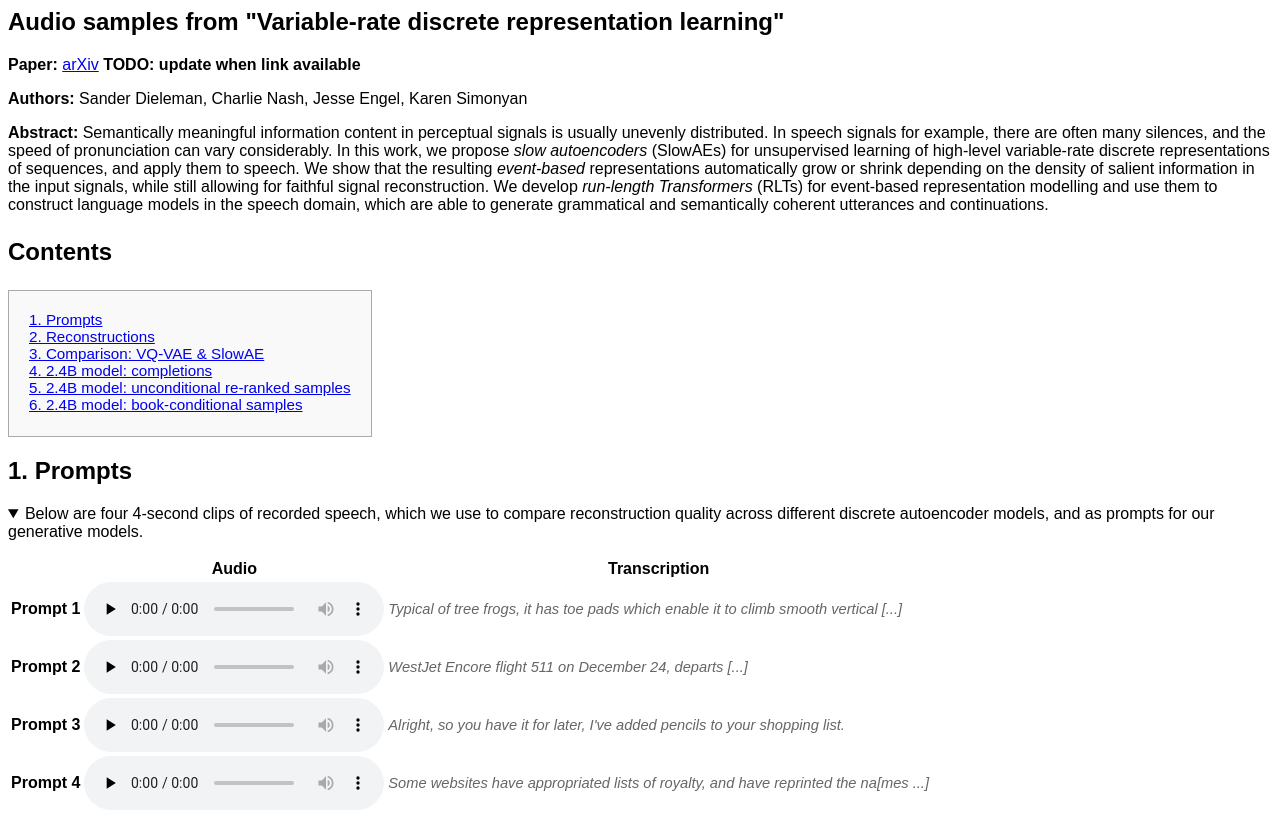
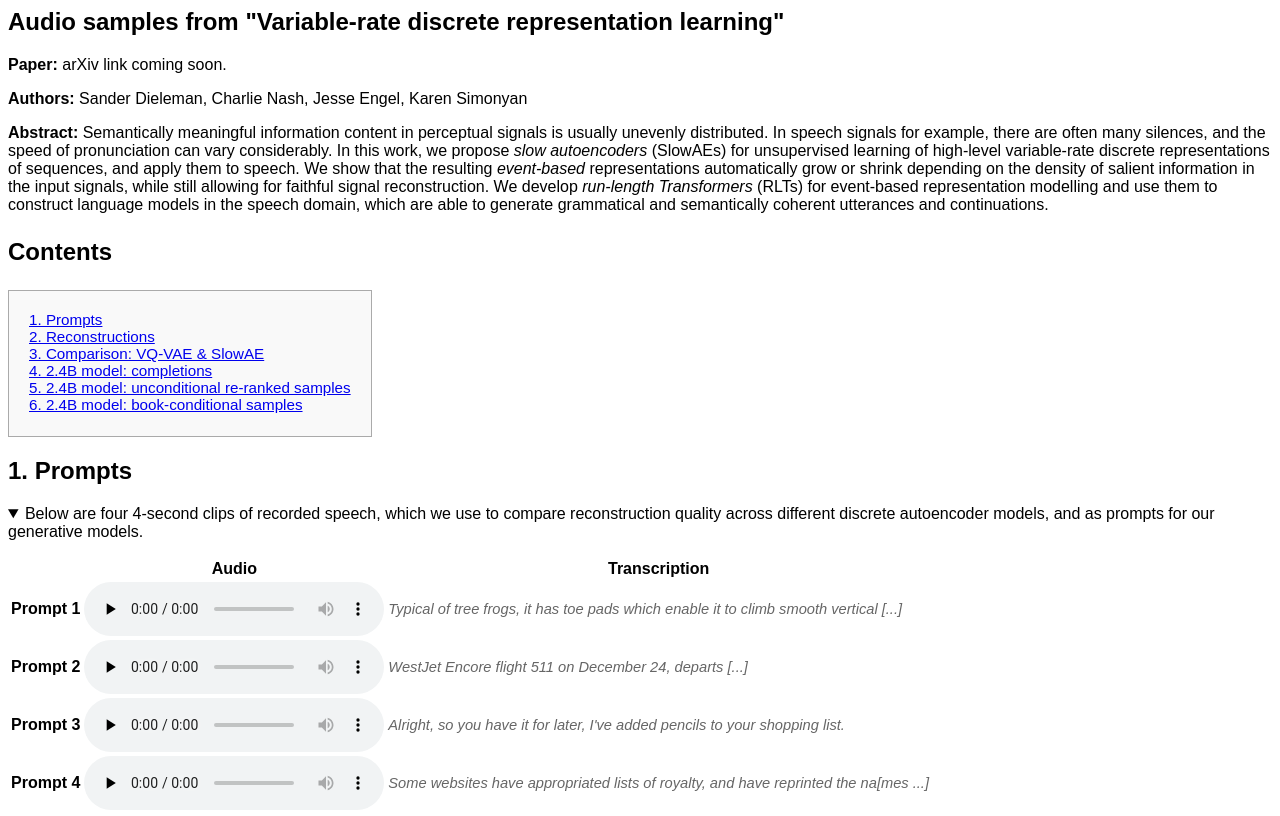
Before and after one commit to vdrl/vdrl.github.io, a plain HTML site: page index.html in a window 1280 px wide. Shown: the top 816 px of the page. Drawn offline with Linux system fonts and the light colour scheme.

Commit message:
arXiv link placeholder.

```diff
--- a/index.html
+++ b/index.html
@@ -167,7 +167,7 @@ details {
         <h1>Audio samples from "Variable-rate discrete representation learning"</h1>
       </header>
     </article>
-    <div><p><b>Paper:</b> <a href="TODO ARXIV LINK">arXiv</a> <b>TODO: update when link available</b></p></div>
+    <div><p><b>Paper:</b> arXiv link coming soon.</p></div>
     <div><p><b>Authors:</b> Sander Dieleman, Charlie Nash, Jesse Engel, Karen Simonyan</p></div>
     <div><p><b>Abstract:</b> Semantically meaningful information content in perceptual signals is usually unevenly distributed. In speech signals for example, there are often many silences, and the speed of pronunciation can vary considerably. In this work, we propose <em>slow autoencoders</em> (SlowAEs) for unsupervised learning of high-level variable-rate discrete representations of sequences, and apply them to speech. We show that the resulting <em>event-based</em> representations automatically grow or shrink depending on the density of salient information in the input signals, while still allowing for faithful signal reconstruction. We develop <em>run-length Transformers</em> (RLTs) for event-based representation modelling and use them to construct language models in the speech domain, which are able to generate grammatical and semantically coherent utterances and continuations.</p></div>
 
```
